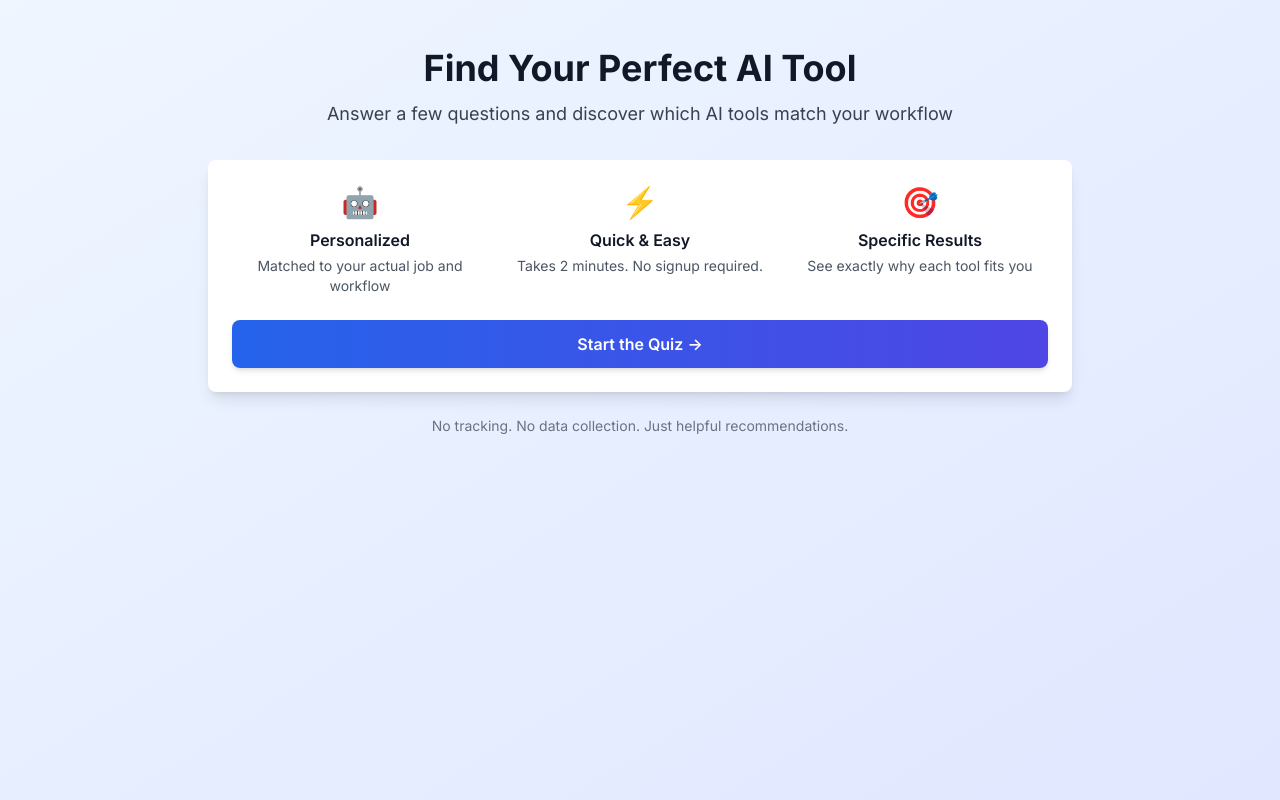
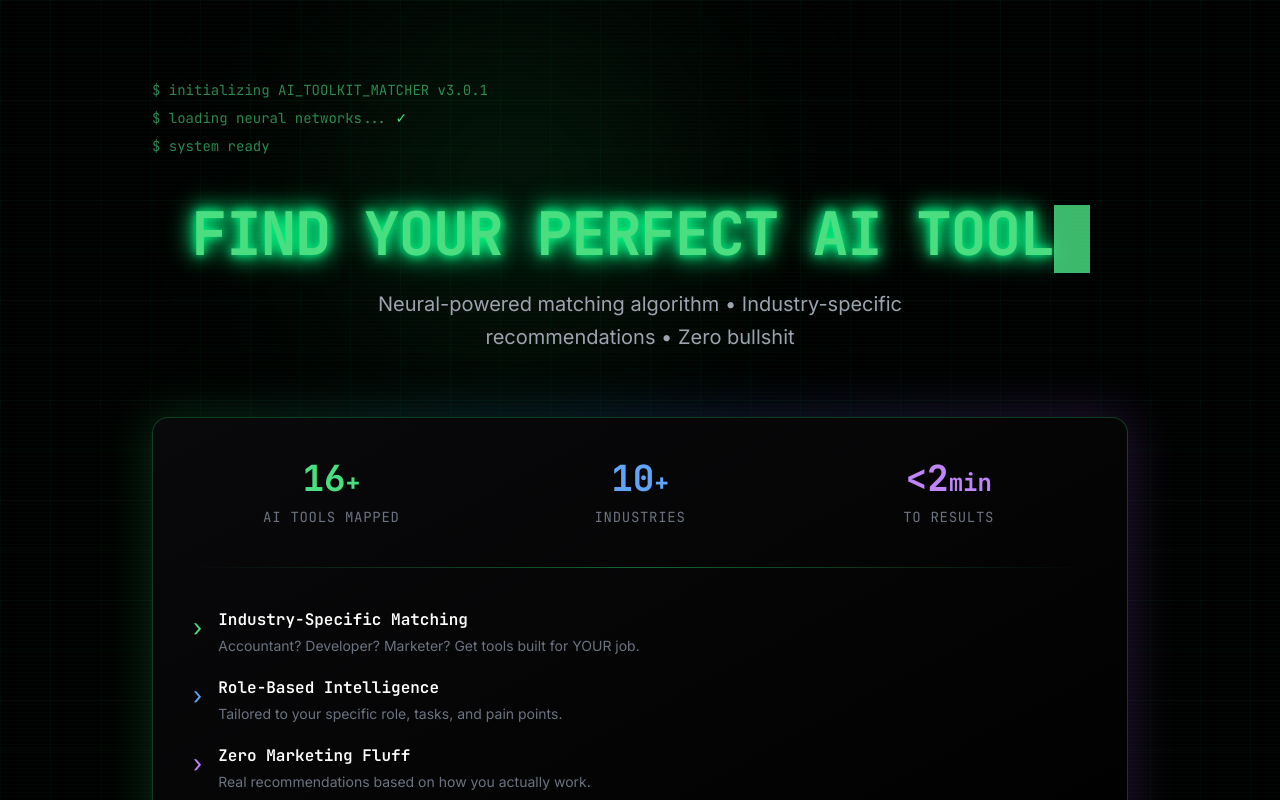
Before and after one commit to mattship26-gif/ai-matcher1, a Next.js app: page / in a window 1280 px wide. Shown: the top 800 px of the page. Built offline with nearby package versions, Linux system fonts and the light colour scheme.

Commit message:
Update page.tsx

```diff
--- a/src/app/page.tsx
+++ b/src/app/page.tsx
@@ -1,60 +1,131 @@
 'use client'
 
 import { useRouter } from 'next/navigation'
+import { useEffect, useState } from 'react'
 
 export default function Home() {
   const router = useRouter()
+  const [text, setText] = useState('')
+  const fullText = 'FIND YOUR PERFECT AI TOOL'
+
+  useEffect(() => {
+    let index = 0
+    const timer = setInterval(() => {
+      if (index <= fullText.length) {
+        setText(fullText.slice(0, index))
+        index++
+      } else {
+        clearInterval(timer)
+      }
+    }, 50)
+    return () => clearInterval(timer)
+  }, [])
 
   return (
-    <div className="min-h-screen bg-gradient-to-br from-blue-50 to-indigo-100">
-      <div className="container mx-auto px-4 py-12 max-w-4xl">
-        <div className="text-center mb-8">
-          <h1 className="text-4xl font-bold text-gray-900 mb-3">
-            Find Your Perfect AI Tool
+    <div className="min-h-screen bg-black terminal-grid scanlines relative">
+      {/* Ambient glow effects */}
+      <div className="absolute top-0 left-1/4 w-96 h-96 bg-green-500/10 rounded-full blur-[100px] pointer-events-none" />
+      <div className="absolute bottom-0 right-1/4 w-96 h-96 bg-blue-500/10 rounded-full blur-[100px] pointer-events-none" />
+
+      <div className="container mx-auto px-6 py-20 max-w-5xl relative z-10">
+        {/* Terminal header */}
+        <div className="mb-12 font-mono text-sm text-green-400/60">
+          <div className="mb-2">$ initializing AI_TOOLKIT_MATCHER v3.0.1</div>
+          <div className="mb-2">$ loading neural networks... <span className="text-green-400">✓</span></div>
+          <div className="mb-6">$ system ready <span className="text-green-400 cursor-blink"></span></div>
+        </div>
+
+        {/* Main header */}
+        <div className="text-center mb-16">
+          <h1 className="text-6xl font-black mb-6 font-mono tracking-tight">
+            <span className="text-green-400 neon-glow">{text}</span>
+            <span className="text-green-400 animate-pulse">█</span>
           </h1>
-          <p className="text-lg text-gray-700">
-            Answer a few questions and discover which AI tools match your workflow
+          <p className="text-xl text-gray-400 max-w-2xl mx-auto leading-relaxed">
+            Neural-powered matching algorithm • Industry-specific recommendations • Zero bullshit
           </p>
         </div>
 
-        <div className="bg-white rounded-lg shadow-lg p-6 mb-6">
-          <div className="grid md:grid-cols-3 gap-6">
-            <div className="text-center">
-              <div className="text-3xl mb-2">🤖</div>
-              <h3 className="font-semibold text-gray-900 mb-1">Personalized</h3>
-              <p className="text-sm text-gray-600">
-                Matched to your actual job and workflow
-              </p>
+        {/* Main card */}
+        <div className="relative group">
+          {/* Glow effect behind card */}
+          <div className="absolute -inset-1 bg-gradient-to-r from-green-500/20 via-blue-500/20 to-purple-500/20 rounded-2xl blur-xl group-hover:blur-2xl transition-all duration-500" />
+
+          <div className="relative bg-gradient-to-br from-zinc-950 to-black border border-green-500/30 rounded-2xl p-10 backdrop-blur-xl">
+            {/* Stats grid */}
+            <div className="grid md:grid-cols-3 gap-8 mb-10">
+              <div className="text-center group/stat">
+                <div className="text-4xl font-black font-mono text-green-400 mb-2 group-hover/stat:neon-glow transition-all">
+                  16<span className="text-2xl">+</span>
+                </div>
+                <div className="text-sm text-gray-500 uppercase tracking-wider font-mono">AI Tools Mapped</div>
               </div>
 
-            <div className="text-center">
-              <div className="text-3xl mb-2">⚡</div>
-              <h3 className="font-semibold text-gray-900 mb-1">Quick & Easy</h3>
-              <p className="text-sm text-gray-600">
-                Takes 2 minutes. No signup required.
-              </p>
+              <div className="text-center group/stat">
+                <div className="text-4xl font-black font-mono text-blue-400 mb-2 group-hover/stat:neon-glow-blue transition-all">
+                  10<span className="text-2xl">+</span>
+                </div>
+                <div className="text-sm text-gray-500 uppercase tracking-wider font-mono">Industries</div>
               </div>
 
-            <div className="text-center">
-              <div className="text-3xl mb-2">🎯</div>
-              <h3 className="font-semibold text-gray-900 mb-1">Specific Results</h3>
-              <p className="text-sm text-gray-600">
-                See exactly why each tool fits you
-              </p>
+              <div className="text-center group/stat">
+                <div className="text-4xl font-black font-mono text-purple-400 mb-2 transition-all">
+                  &lt;2<span className="text-2xl">min</span>
+                </div>
+                <div className="text-sm text-gray-500 uppercase tracking-wider font-mono">To Results</div>
               </div>
             </div>
 
+            {/* Divider */}
+            <div className="h-px bg-gradient-to-r from-transparent via-green-500/50 to-transparent mb-10" />
+
+            {/* Features */}
+            <div className="space-y-5 mb-10">
+              <div className="flex items-start space-x-4 group/feature">
+                <div className="text-green-400 text-2xl mt-1 group-hover/feature:neon-glow transition-all">›</div>
+                <div>
+                  <h3 className="text-white font-semibold mb-1 font-mono">Industry-Specific Matching</h3>
+                  <p className="text-gray-500 text-sm">Accountant? Developer? Marketer? Get tools built for YOUR job.</p>
+                </div>
+              </div>
+
+              <div className="flex items-start space-x-4 group/feature">
+                <div className="text-blue-400 text-2xl mt-1 group-hover/feature:neon-glow-blue transition-all">›</div>
+                <div>
+                  <h3 className="text-white font-semibold mb-1 font-mono">Role-Based Intelligence</h3>
+                  <p className="text-gray-500 text-sm">Tailored to your specific role, tasks, and pain points.</p>
+                </div>
+              </div>
+
+              <div className="flex items-start space-x-4 group/feature">
+                <div className="text-purple-400 text-2xl mt-1 transition-all">›</div>
+                <div>
+                  <h3 className="text-white font-semibold mb-1 font-mono">Zero Marketing Fluff</h3>
+                  <p className="text-gray-500 text-sm">Real recommendations based on how you actually work.</p>
+                </div>
+              </div>
+            </div>
+
+            {/* CTA Button */}
             <button
               onClick={() => router.push('/quiz')}
-            className="w-full mt-6 bg-gradient-to-r from-blue-600 to-indigo-600 hover:from-blue-700 hover:to-indigo-700 text-white font-semibold py-3 px-6 rounded-lg transition-all shadow-md hover:shadow-lg"
+              className="w-full relative group/btn overflow-hidden"
             >
-            Start the Quiz →
+              <div className="absolute inset-0 bg-gradient-to-r from-green-500 via-blue-500 to-purple-500 opacity-75 group-hover/btn:opacity-100 transition-opacity" />
+              <div className="absolute inset-0 bg-gradient-to-r from-green-500 via-blue-500 to-purple-500 blur-xl opacity-50 group-hover/btn:opacity-75 transition-opacity" />
+              <div className="relative bg-black border-2 border-green-400 text-green-400 font-bold py-4 px-8 font-mono text-lg uppercase tracking-wider hover:bg-green-400/10 transition-all m-[2px]">
+                [ Initialize Analysis ] →
+              </div>
             </button>
           </div>
+        </div>
 
-        <p className="text-center text-gray-500 text-sm">
-          No tracking. No data collection. Just helpful recommendations.
-        </p>
+        {/* Footer note */}
+        <div className="text-center mt-8 font-mono text-xs text-gray-600">
+          <span className="text-green-400/40">// </span>
+          No tracking • No data collection • Open source mindset
+          <span className="text-green-400/40 cursor-blink ml-1"></span>
+        </div>
       </div>
     </div>
   )
```
Lines whose indentation alone changed are shown as unchanged.
